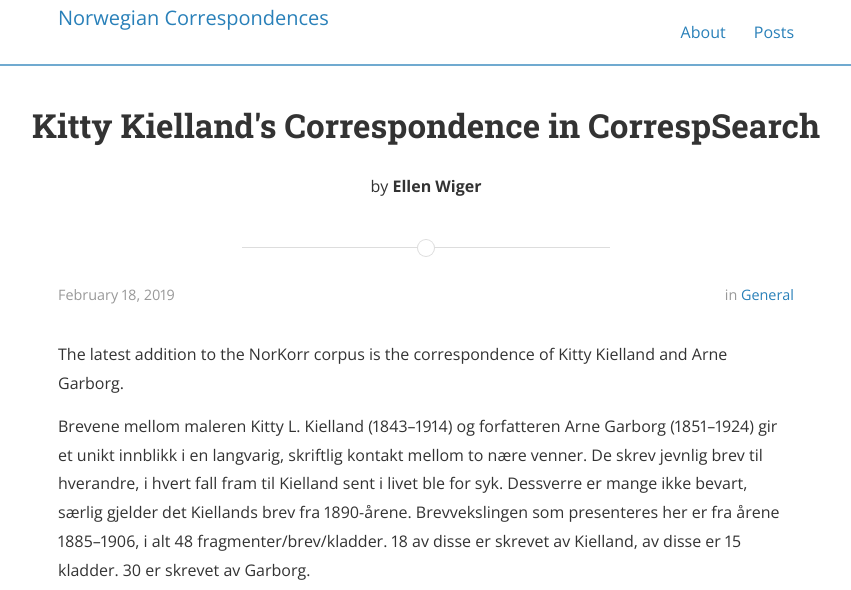
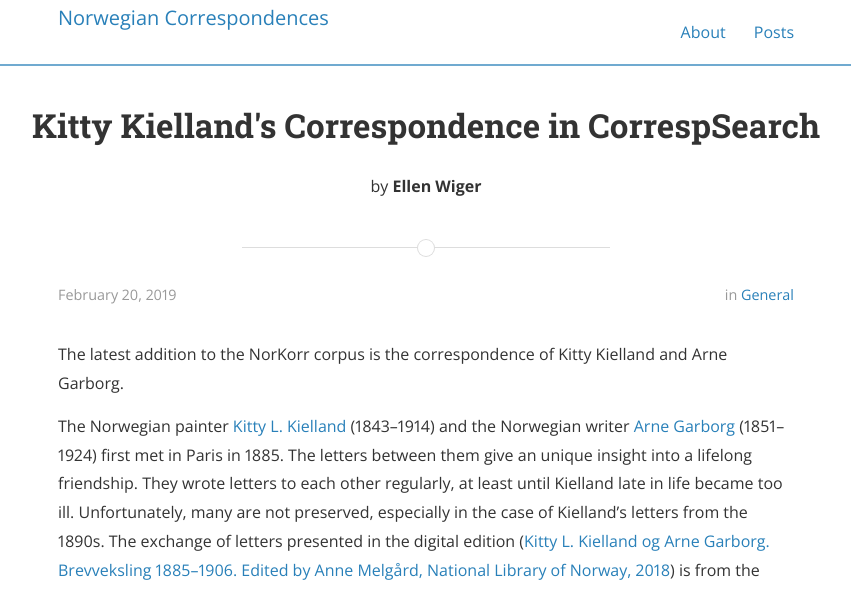
Before and after one commit to arockenberger/NorKorr, a Jekyll site: the page built from _posts/2019-02-18-project.markdown, in a window 1280 px wide and 1400 px high. Shown: the top 590 px of the window, without its empty margins (214-1065 px from the left). Built offline with Jekyll 4.4.1, drawn with Linux system fonts in a browser that asks for light colours; nearby versions of some CDN libraries; some of the changed text lies outside the part shown.

Commit message:
Updated post

```diff
--- a/_posts/2019-02-18-project.markdown
+++ b/_posts/2019-02-18-project.markdown
@@ -1,7 +1,7 @@
 ---
 layout: post
 title:  "Kitty Kielland's Correspondence in CorrespSearch"
-date:   2019-02-18
+date:   2019-02-20
 author: Ellen Wiger
 categories: General
 ---
@@ -9,15 +9,11 @@
 The latest addition to the NorKorr corpus is the correspondence of Kitty Kielland and Arne Garborg.
 
 
-Brevene mellom maleren Kitty L. Kielland (1843–1914) og forfatteren Arne Garborg (1851–1924) gir et unikt innblikk i en langvarig, skriftlig kontakt mellom to nære venner. De skrev jevnlig brev til hverandre, i hvert fall fram til Kielland sent i livet ble for syk. Dessverre er mange ikke bevart, særlig gjelder det Kiellands brev fra 1890-årene. Brevvekslingen som presenteres her er fra årene 1885–1906, i alt 48 fragmenter/brev/kladder. 18 av disse er skrevet av Kielland, av disse er 15 kladder. 30 er skrevet av Garborg.
+The Norwegian painter [Kitty L. Kielland](https://en.wikipedia.org/wiki/Kitty_Lange_Kielland) (1843–1914) and the Norwegian writer [Arne Garborg](https://en.wikipedia.org/wiki/Arne_Garborg) (1851–1924) first met in Paris in 1885. The letters between them give an unique insight into a lifelong friendship. They wrote letters to each other regularly, at least until Kielland late in life became too ill. Unfortunately, many are not preserved, especially in the case of Kielland's letters from the 1890s. The exchange of letters presented in the digital edition ([Kitty L. Kielland og Arne Garborg.
+Brevveksling 1885–1906. Edited by Anne Melgård, National Library of Norway, 2018](https://www.bokselskap.no/boker/brevkiellandgarborg/tittelside)) is from the years 1885–1906, a total of 48 fragments/letters/drafts. 18 of these are written by Kielland, 30 is written by Garborg.
 
+![Kitty L. Kielland to Arne Garborg, undated, Ms.4° 4318:A](skriftKLK.jpg)
 
-Please translate!
+![Arne Garborg to Kitty L. Kielland, 14. mars 1888, Brevs. 12](skriftAG.jpg)
 
-Write a bit about creating the CMIF from the edition on bokselskap? Add links to the edition, too? Are there articles about Kielland and Garborg on Wikipedia (no/en)? Link to those as well?
-
-Article doesn't need to be longer than 300-500 words.
-
-Is there a digital copy of one of the letters we could use as illustration?
-
-:)
+The correspondnece has been included in the CorrespSearch web service. The [CMIF file](https://www.bokselskap.no/NorKorr/NBkilder_LettersALK-AG_1885-1906_CMIF.xml) we sent to [CorrespSearch](https://correspsearch.net/) was made using metadata already stored in the XML file (TEI P5) containing the digital edition.
```
